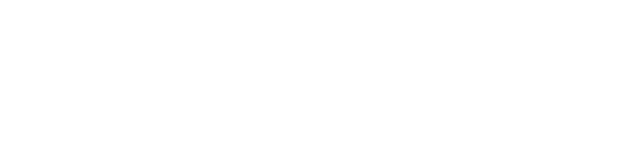
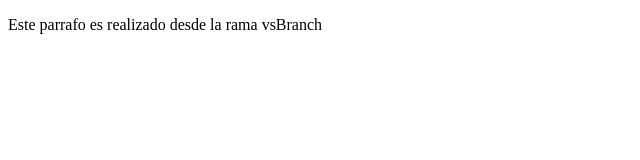
Before and after one commit to victor1kenobi/Proyecto_VSCode, a plain HTML site: page index.html in a window 1280 px wide. Shown: the whole page, without its empty margins (0-640 px from the left). Drawn offline with Linux system fonts and the light colour scheme.

Commit message:
commit tras crear parrafo en vsBranch

```diff
--- a/index.html
+++ b/index.html
@@ -13,6 +13,7 @@
 
     <body>
 
+        <p>Este parrafo es realizado desde la rama vsBranch</p>
 
     </body>
 
```
